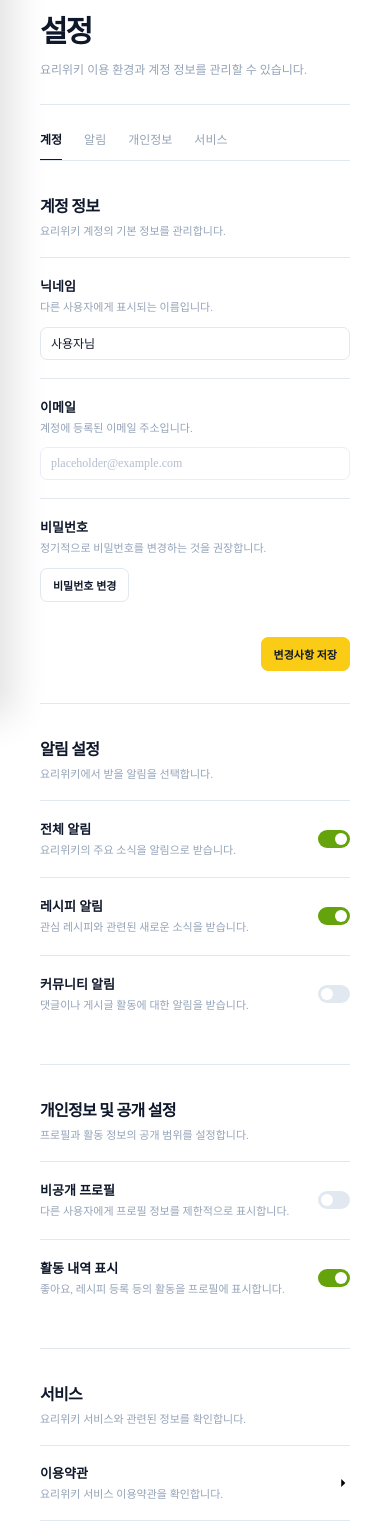
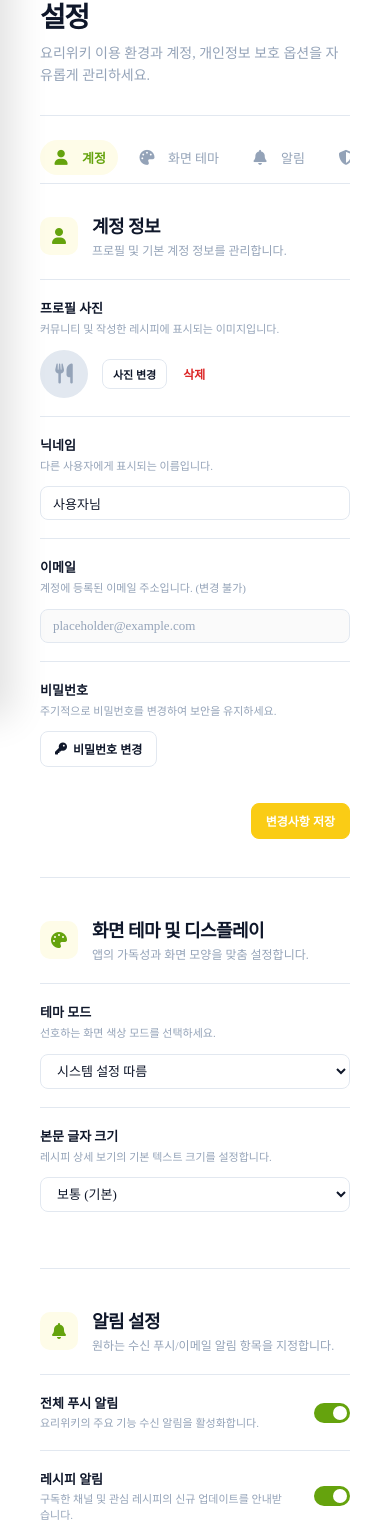
Before and after one commit to easternY-parh0/yori-wiki2, a SvelteKit app: page /beta/settings in a window 390 px wide. Shown: the part 127-1666 px from the top of the page. Built offline with nearby package versions, Linux system fonts and the light colour scheme; no server answers.

Commit message:
advanced settings

```diff
--- a/src/routes/beta/settings/+page.svelte
+++ b/src/routes/beta/settings/+page.svelte
@@ -1,24 +1,66 @@
 <script lang="ts">
+	import { onMount } from 'svelte';
 	import { appPath } from '$lib/app-path';
 	import Breadcrumb from '$lib/components/layouts/Breadcrumb.svelte';
+
+	// Svelte 5 Runes 상태 선언
+	let theme = $state<'system' | 'light' | 'dark'>('system');
+	let fontSize = $state<'small' | 'medium' | 'large'>('medium');
 
 	let notifications = $state(true);
 	let recipeUpdates = $state(true);
 	let communityUpdates = $state(false);
+	let marketingUpdates = $state(false);
+
 	let privateProfile = $state(false);
 	let showActivity = $state(true);
+	let allowSearchEngine = $state(true);
 
 	let showDeleteModal = $state(false);
+
+	// 현재 활성화된 섹션 ID 감지 상태
+	let activeSection = $state('account');
 
 	const breadcrumbItems = [
 		{ label: '요리위키', href: appPath('/') },
 		{ label: '설정' }
 	];
+
+	// IntersectionObserver를 사용한 스크롤 감지 하이라이팅
+	onMount(() => {
+		const sections = document.querySelectorAll('section[id]');
+
+		const observer = new IntersectionObserver(
+			(entries) => {
+				entries.forEach((entry) => {
+					if (entry.isIntersecting) {
+						activeSection = entry.target.id;
+					}
+				});
+			},
+			{
+				// 상단 헤더 높이(약 80px)를 고려하여 관찰 영역 오프셋 지정
+				rootMargin: '-80px 0px -60% 0px',
+				threshold: 0.1
+			}
+		);
+
+		sections.forEach((section) => observer.observe(section));
+
+		return () => {
+			observer.disconnect();
+		};
+	});
 </script>
 
 <svelte:head>
 	<title>설정 | 요리위키</title>
 	<meta name="description" content="요리위키 계정 및 서비스 설정" />
+	<!-- Font Awesome CDN -->
+	<link
+		rel="stylesheet"
+		href="https://cdnjs.cloudflare.com/ajax/libs/font-awesome/6.5.1/css/all.min.css"
+	/>
 </svelte:head>
 
 <main class="page">
@@ -27,74 +69,81 @@
 	<section class="settings-header">
 		<div>
 			<h1>설정</h1>
-			<p>요리위키 이용 환경과 계정 정보를 관리할 수 있습니다.</p>
+			<p>요리위키 이용 환경과 계정, 개인정보 보호 옵션을 자유롭게 관리하세요.</p>
 		</div>
 	</section>
 
 	<div class="settings-layout">
+		<!-- 좌측 사이드바 네비게이션 (activeSection에 따라 동적 클래스 적용) -->
 		<aside class="settings-nav">
-			<a href="#account" class="active">
-				<svg viewBox="0 0 24 24">
-					<circle cx="12" cy="8" r="3" />
-					<path d="M5 20c.8-4 3.2-6 7-6s6.2 2 7 6" />
-				</svg>
-				계정
+			<a href="#account" class:active={activeSection === 'account'}>
+				<i class="fa-solid fa-user"></i>
+				<span>계정</span>
 			</a>
-
-			<a href="#notifications">
-				<svg viewBox="0 0 24 24">
-					<path d="M18 9a6 6 0 0 0-12 0c0 7-3 7-3 9h18c0-2-3-2-3-9M10 21h4" />
-				</svg>
-				알림
+			<a href="#display" class:active={activeSection === 'display'}>
+				<i class="fa-solid fa-palette"></i>
+				<span>화면 테마</span>
 			</a>
-
-			<a href="#privacy">
-				<svg viewBox="0 0 24 24">
-					<rect x="5" y="10" width="14" height="10" rx="2" />
-					<path d="M8 10V7a4 4 0 0 1 8 0v3" />
-				</svg>
-				개인정보
+			<a href="#notifications" class:active={activeSection === 'notifications'}>
+				<i class="fa-solid fa-bell"></i>
+				<span>알림</span>
 			</a>
-
-			<a href="#service">
-				<svg viewBox="0 0 24 24">
-					<path d="M12 3v18M3 12h18" />
-					<circle cx="12" cy="12" r="9" />
-				</svg>
-				서비스
+			<a href="#privacy" class:active={activeSection === 'privacy'}>
+				<i class="fa-solid fa-shield-halved"></i>
+				<span>개인정보</span>
+			</a>
+			<a href="#service" class:active={activeSection === 'service'}>
+				<i class="fa-solid fa-circle-info"></i>
+				<span>서비스 정보</span>
 			</a>
 		</aside>
 
+		<!-- 메인 설정 콘텐츠 영역 -->
 		<div class="settings-content">
+			<!-- 1. 계정 정보 -->
 			<section id="account" class="settings-card">
 				<div class="card-heading">
 					<div class="heading-icon">
-						<svg viewBox="0 0 24 24">
-							<circle cx="12" cy="8" r="3" />
-							<path d="M5 20c.8-4 3.2-6 7-6s6.2 2 7 6" />
-						</svg>
+						<i class="fa-solid fa-user"></i>
 					</div>
 					<div>
 						<h2>계정 정보</h2>
-						<p>요리위키 계정의 기본 정보를 관리합니다.</p>
+						<p>프로필 및 기본 계정 정보를 관리합니다.</p>
 					</div>
 				</div>
 
 				<div class="form-list">
+					<!-- 프로필 사진 -->
+					<div class="form-row profile-row">
+						<div>
+							<label>프로필 사진</label>
+							<span>커뮤니티 및 작성한 레시피에 표시되는 이미지입니다.</span>
+						</div>
+						<div class="avatar-group">
+							<div class="avatar-preview">
+								<i class="fa-solid fa-utensils"></i>
+							</div>
+							<div class="avatar-actions">
+								<button type="button" class="outline-button sm">사진 변경</button>
+								<button type="button" class="text-button text-danger">삭제</button>
+							</div>
+						</div>
+					</div>
+
 					<div class="form-row">
 						<div>
 							<label>닉네임</label>
 							<span>다른 사용자에게 표시되는 이름입니다.</span>
 						</div>
 						<div class="input-wrap">
-							<input value="사용자님" />
+							<input value="사용자님" placeholder="닉네임을 입력하세요" />
 						</div>
 					</div>
 
 					<div class="form-row">
 						<div>
 							<label>이메일</label>
-							<span>계정에 등록된 이메일 주소입니다.</span>
+							<span>계정에 등록된 이메일 주소입니다. (변경 불가)</span>
 						</div>
 						<div class="input-wrap">
 							<input value="placeholder@example.com" disabled />
@@ -104,9 +153,11 @@
 					<div class="form-row">
 						<div>
 							<label>비밀번호</label>
-							<span>정기적으로 비밀번호를 변경하는 것을 권장합니다.</span>
+							<span>주기적으로 비밀번호를 변경하여 보안을 유지하세요.</span>
 						</div>
-						<a href={appPath('/profile/password')} class="outline-button">비밀번호 변경</a>
+						<a href={appPath('/profile/password')} class="outline-button">
+							<i class="fa-solid fa-key icon-left"></i>비밀번호 변경
+						</a>
 					</div>
 				</div>
 
@@ -115,24 +166,66 @@
 				</div>
 			</section>
 
+			<!-- 2. 화면 및 테마 설정 -->
+			<section id="display" class="settings-card">
+				<div class="card-heading">
+					<div class="heading-icon">
+						<i class="fa-solid fa-palette"></i>
+					</div>
+					<div>
+						<h2>화면 테마 및 디스플레이</h2>
+						<p>앱의 가독성과 화면 모양을 맞춤 설정합니다.</p>
+					</div>
+				</div>
+
+				<div class="form-list">
+					<div class="form-row">
+						<div>
+							<label>테마 모드</label>
+							<span>선호하는 화면 색상 모드를 선택하세요.</span>
+						</div>
+						<div class="select-wrap">
+							<select bind:value={theme}>
+								<option value="system">시스템 설정 따름</option>
+								<option value="light">라이트 모드</option>
+								<option value="dark">다크 모드</option>
+							</select>
+						</div>
+					</div>
+
+					<div class="form-row">
+						<div>
+							<label>본문 글자 크기</label>
+							<span>레시피 상세 보기의 기본 텍스트 크기를 설정합니다.</span>
+						</div>
+						<div class="select-wrap">
+							<select bind:value={fontSize}>
+								<option value="small">작게</option>
+								<option value="medium">보통 (기본)</option>
+								<option value="large">크게</option>
+							</select>
+						</div>
+					</div>
+				</div>
+			</section>
+
+			<!-- 3. 알림 설정 -->
 			<section id="notifications" class="settings-card">
 				<div class="card-heading">
 					<div class="heading-icon">
-						<svg viewBox="0 0 24 24">
-							<path d="M18 9a6 6 0 0 0-12 0c0 7-3 7-3 9h18c0-2-3-2-3-9M10 21h4" />
-						</svg>
+						<i class="fa-solid fa-bell"></i>
 					</div>
 					<div>
 						<h2>알림 설정</h2>
-						<p>요리위키에서 받을 알림을 선택합니다.</p>
+						<p>원하는 수신 푸시/이메일 알림 항목을 지정합니다.</p>
 					</div>
 				</div>
 
 				<div class="option-list">
 					<label class="option-row">
 						<div>
-							<strong>전체 알림</strong>
-							<span>요리위키의 주요 소식을 알림으로 받습니다.</span>
+							<strong>전체 푸시 알림</strong>
+							<span>요리위키의 주요 기능 수신 알림을 활성화합니다.</span>
 						</div>
 						<input type="checkbox" bind:checked={notifications} />
 						<span class="toggle"></span>
@@ -141,7 +234,7 @@
 					<label class="option-row">
 						<div>
 							<strong>레시피 알림</strong>
-							<span>관심 레시피와 관련된 새로운 소식을 받습니다.</span>
+							<span>구독한 채널 및 관심 레시피의 신규 업데이트를 안내받습니다.</span>
 						</div>
 						<input type="checkbox" bind:checked={recipeUpdates} />
 						<span class="toggle"></span>
@@ -150,25 +243,32 @@
 					<label class="option-row">
 						<div>
 							<strong>커뮤니티 알림</strong>
-							<span>댓글이나 게시글 활동에 대한 알림을 받습니다.</span>
+							<span>내 글의 댓글, 좋아요 및 답글 소식을 알려드립니다.</span>
 						</div>
 						<input type="checkbox" bind:checked={communityUpdates} />
+						<span class="toggle"></span>
+					</label>
+
+					<label class="option-row">
+						<div>
+							<strong>이벤트 및 혜택 알림 (선택)</strong>
+							<span>맞춤형 요리 클래스, 할인 쿠폰 및 이벤트 소식을 받습니다.</span>
+						</div>
+						<input type="checkbox" bind:checked={marketingUpdates} />
 						<span class="toggle"></span>
 					</label>
 				</div>
 			</section>
 
+			<!-- 4. 개인정보 및 공개 설정 -->
 			<section id="privacy" class="settings-card">
 				<div class="card-heading">
 					<div class="heading-icon">
-						<svg viewBox="0 0 24 24">
-							<rect x="5" y="10" width="14" height="10" rx="2" />
-							<path d="M8 10V7a4 4 0 0 1 8 0v3" />
-						</svg>
+						<i class="fa-solid fa-shield-halved"></i>
 					</div>
 					<div>
 						<h2>개인정보 및 공개 설정</h2>
-						<p>프로필과 활동 정보의 공개 범위를 설정합니다.</p>
+						<p>프로필 및 내 활동 내역의 공개 범위를 조정합니다.</p>
 					</div>
 				</div>
 
@@ -176,7 +276,7 @@
 					<label class="option-row">
 						<div>
 							<strong>비공개 프로필</strong>
-							<span>다른 사용자에게 프로필 정보를 제한적으로 표시합니다.</span>
+							<span>다른 사용자가 내 프로필 방문 시 정보를 제한적으로 표시합니다.</span>
 						</div>
 						<input type="checkbox" bind:checked={privateProfile} />
 						<span class="toggle"></span>
@@ -184,26 +284,33 @@
 
 					<label class="option-row">
 						<div>
-							<strong>활동 내역 표시</strong>
-							<span>좋아요, 레시피 등록 등의 활동을 프로필에 표시합니다.</span>
+							<strong>활동 내역 공개</strong>
+							<span>스크랩한 레시피, 작성한 후기 등의 활동 내역을 공개합니다.</span>
 						</div>
 						<input type="checkbox" bind:checked={showActivity} />
+						<span class="toggle"></span>
+					</label>
+
+					<label class="option-row">
+						<div>
+							<strong>검색 엔진 수집 허용</strong>
+							<span>외부 검색 엔진(구글, 네이버 등)에 내 공개 프로필 노출을 허용합니다.</span>
+						</div>
+						<input type="checkbox" bind:checked={allowSearchEngine} />
 						<span class="toggle"></span>
 					</label>
 				</div>
 			</section>
 
+			<!-- 5. 서비스 정보 -->
 			<section id="service" class="settings-card">
 				<div class="card-heading">
 					<div class="heading-icon">
-						<svg viewBox="0 0 24 24">
-							<circle cx="12" cy="12" r="3" />
-							<path d="M19.4 15a1.7 1.7 0 0 0 .3 1.9l.1.1-1.8 1.8-.1-.1a1.7 1.7 0 0 0-1.9-.3 1.7 1.7 0 0 0-1 1.5v.1h-2.5v-.1a1.7 1.7 0 0 0-1-1.5 1.7 1.7 0 0 0-1.9.3l-.1.1-1.8-1.8.1-.1A1.7 1.7 0 0 0 8 15a1.7 1.7 0 0 0-1.5-1H6.4v-2.5h.1a1.7 1.7 0 0 0 1.5-1A1.7 1.7 0 0 0 7.7 8.6l-.1-.1 1.8-1.8.1.1a1.7 1.7 0 0 0 1.9.3 1.7 1.7 0 0 0 1-1.5v-.1h2.5v.1a1.7 1.7 0 0 0 1 1.5 1.7 1.7 0 0 0 1.9-.3l.1-.1 1.8 1.8-.1.1a1.7 1.7 0 0 0-.3 1.9 1.7 1.7 0 0 0 1.5 1h.1V14h-.1a1.7 1.7 0 0 0-1.4 1z" />
-						</svg>
+						<i class="fa-solid fa-circle-info"></i>
 					</div>
 					<div>
-						<h2>서비스</h2>
-						<p>요리위키 서비스와 관련된 정보를 확인합니다.</p>
+						<h2>서비스 정보 및 약관</h2>
+						<p>요리위키 서비스 약관 및 버전 정보를 확인합니다.</p>
 					</div>
 				</div>
 
@@ -211,66 +318,82 @@
 					<a href={appPath('/terms')}>
 						<div>
 							<strong>이용약관</strong>
-							<span>요리위키 서비스 이용약관을 확인합니다.</span>
+							<span>요리위키 서비스 이용 약관을 확인합니다.</span>
 						</div>
-						<svg viewBox="0 0 24 24"><path d="M9 5l7 7-7 7" /></svg>
+						<i class="fa-solid fa-chevron-right arrow-icon"></i>
 					</a>
 
 					<a href={appPath('/privacy')}>
 						<div>
 							<strong>개인정보처리방침</strong>
-							<span>개인정보 처리 및 보호에 관한 내용을 확인합니다.</span>
+							<span>개인정보 수집 및 처리 보호 지침을 확인합니다.</span>
 						</div>
-						<svg viewBox="0 0 24 24"><path d="M9 5l7 7-7 7" /></svg>
+						<i class="fa-solid fa-chevron-right arrow-icon"></i>
 					</a>
 
 					<a href={appPath('/faq')}>
 						<div>
-							<strong>자주 묻는 질문</strong>
-							<span>서비스 이용에 궁금한 점이 있다면 확인해보세요.</span>
+							<strong>자주 묻는 질문 (FAQ)</strong>
+							<span>서비스 궁금증이나 이용 안내를 찾을 수 있습니다.</span>
 						</div>
-						<svg viewBox="0 0 24 24"><path d="M9 5l7 7-7 7" /></svg>
+						<i class="fa-solid fa-chevron-right arrow-icon"></i>
 					</a>
+
+					<div class="info-row">
+						<div>
+							<strong>현재 앱 버전</strong>
+							<span>v2.4.0 (최신 버전 사용 중)</span>
+						</div>
+						<span class="badge">최신</span>
+					</div>
 				</div>
 			</section>
 
+			<!-- 계정 삭제 카드 -->
 			<section class="danger-card">
 				<div>
-					<span class="danger-label">ACCOUNT</span>
+					<span class="danger-label">DANGER ZONE</span>
 					<h2>계정 삭제</h2>
-					<p>계정을 삭제하면 작성한 레시피와 활동 정보가 삭제될 수 있습니다.</p>
+					<p>계정을 삭제하면 등록한 레시피 및 북마크 정보가 모두 복구 불가능하게 삭제됩니다.</p>
 				</div>
 
 				<button class="danger-button" type="button" onclick={() => (showDeleteModal = true)}>
-					계정 삭제
+					<i class="fa-solid fa-trash-can icon-left"></i>계정 삭제
 				</button>
 			</section>
 		</div>
 	</div>
 </main>
 
+<!-- 삭제 확인 모달 -->
 {#if showDeleteModal}
 	<div class="modal-backdrop">
 		<div class="modal" role="dialog" aria-modal="true" aria-labelledby="delete-title">
 			<div class="modal-icon">
-				<svg viewBox="0 0 24 24">
-					<path d="M12 9v4M12 17h.01" />
-					<path d="M10.3 4.5L2.8 17.5A2 2 0 0 0 4.5 20h15a2 2 0 0 0 1.7-2.5l-7.5-13a2 2 0 0 0-3.4 0z" />
-				</svg>
+				<i class="fa-solid fa-triangle-exclamation"></i>
 			</div>
 
-			<h2 id="delete-title">계정을 삭제하시겠어요?</h2>
-			<p>실제 서비스에서는 계정 삭제 전 확인 절차가 진행됩니다. 현재는 화면만 구현되어 있습니다.</p>
+			<h2 id="delete-title">정말 계정을 삭제하시겠습니까?</h2>
+			<p>삭제된 계정과 모든 데이터는 복구할 수 없습니다. 계속하시겠습니까?</p>
 
 			<div class="modal-actions">
-				<button type="button" class="cancel-button" onclick={() => (showDeleteModal = false)}>취소</button>
-				<button type="button" class="danger-button" onclick={() => (showDeleteModal = false)}>삭제하기</button>
+				<button type="button" class="cancel-button" onclick={() => (showDeleteModal = false)}>
+					취소
+				</button>
+				<button type="button" class="danger-button" onclick={() => (showDeleteModal = false)}>
+					삭제하기
+				</button>
 			</div>
 		</div>
 	</div>
 {/if}
 
 <style>
+	/* 부드러운 스크롤 적용 */
+	:global(html) {
+		scroll-behavior: smooth;
+	}
+
 	.page {
 		width: min(1160px, calc(100% - 48px));
 		min-height: 100vh;
@@ -281,7 +404,6 @@
 	}
 
 	/* Header */
-
 	.settings-header {
 		padding-bottom: 28px;
 		border-bottom: 1px solid var(--border);
@@ -289,103 +411,116 @@
 
 	.settings-header h1 {
 		margin: 0;
-		font-size: 38px;
-		font-weight: 750;
-		letter-spacing: -0.07em;
-		line-height: 1.3;
+		font-size: 36px;
+		font-weight: 800;
+		letter-spacing: -0.05em;
+		line-height: 1.2;
 	}
 
 	.settings-header p {
-		margin: 9px 0 0;
+		margin: 8px 0 0;
 		color: var(--text-muted);
-		font-size: 13px;
-		line-height: 1.7;
+		font-size: 14px;
+		line-height: 1.6;
 	}
 
 	/* Layout */
-
 	.settings-layout {
 		display: grid;
-		grid-template-columns: 150px minmax(0, 1fr);
-		gap: 60px;
-		margin-top: 38px;
+		grid-template-columns: 180px minmax(0, 1fr);
+		gap: 50px;
+		margin-top: 36px;
 	}
 
 	/* Navigation */
-
 	.settings-nav {
 		position: sticky;
-		top: 90px;
+		top: 100px; /* 상단 헤더 높이를 고려하여 조정 */
 		align-self: start;
 		display: flex;
 		flex-direction: column;
+		gap: 4px;
 	}
 
 	.settings-nav a {
-		display: block;
-		padding: 9px 0;
+		display: flex;
+		align-items: center;
+		gap: 12px;
+		padding: 10px 14px;
+		border-radius: 8px;
 		color: var(--text-muted);
-		font-size: 13px;
+		font-size: 14px;
 		font-weight: 550;
 		text-decoration: none;
-		transition: color 0.15s ease;
+		transition: all 0.15s ease;
 	}
 
-	.settings-nav a:hover,
-	.settings-nav a.active {
+	.settings-nav a i {
+		font-size: 15px;
+		width: 18px;
+		text-align: center;
+	}
+
+	.settings-nav a:hover {
 		color: var(--text);
+		background: var(--surface-yellow, rgba(0, 0, 0, 0.03));
 	}
 
 	.settings-nav a.active {
+		color: var(--accent, #e11d48);
+		background: var(--surface-yellow, rgba(225, 29, 72, 0.08));
 		font-weight: 700;
 	}
 
-	.settings-nav svg {
-		display: none;
-	}
-
-	/* Content */
-
+	/* Content & Cards */
 	.settings-content {
 		min-width: 0;
 		display: flex;
 		flex-direction: column;
 	}
 
-	/* Sections */
-
 	.settings-card {
 		padding: 0 0 38px;
 		margin-bottom: 38px;
 		border-bottom: 1px solid var(--border);
+		/* 상단 고정 헤더에 가려지지 않도록 스크롤 마진 추가 */
+		scroll-margin-top: 100px;
 	}
 
 	.card-heading {
-		display: block;
-		padding: 0 0 19px;
+		display: flex;
+		align-items: center;
+		gap: 14px;
+		padding-bottom: 20px;
 		border-bottom: 1px solid var(--border);
 	}
 
 	.heading-icon {
-		display: none;
+		display: flex;
+		align-items: center;
+		justify-content: center;
+		width: 38px;
+		height: 38px;
+		border-radius: 10px;
+		background: var(--surface-yellow, #f1f5f9);
+		color: var(--accent, #0f172a);
+		font-size: 16px;
 	}
 
 	.card-heading h2 {
-		margin: 0 0 5px;
-		font-size: 17px;
+		margin: 0;
+		font-size: 18px;
 		font-weight: 700;
-		letter-spacing: -0.045em;
+		letter-spacing: -0.03em;
 	}
 
 	.card-heading p {
-		margin: 0;
+		margin: 3px 0 0;
 		color: var(--text-muted);
 		font-size: 12px;
-		line-height: 1.7;
 	}
 
-	/* Account */
-
+	/* Form Elements & Rows */
 	.form-list {
 		padding: 0;
 	}
@@ -419,38 +554,72 @@
 		display: block;
 		color: var(--text-muted);
 		font-size: 11px;
-		line-height: 1.6;
+		line-height: 1.5;
 	}
 
-	.input-wrap {
-		flex-shrink: 0;
+	/* Profile Avatar Row */
+	.profile-row {
+		align-items: center;
 	}
 
-	.input-wrap input {
-		width: 230px;
+	.avatar-group {
+		display: flex;
+		align-items: center;
+		gap: 14px;
+	}
+
+	.avatar-preview {
+		width: 48px;
+		height: 48px;
+		border-radius: 50%;
+		background: var(--border);
+		display: grid;
+		place-items: center;
+		font-size: 20px;
+		color: var(--text-muted);
+	}
+
+	.avatar-actions {
+		display: flex;
+		align-items: center;
+		gap: 8px;
+	}
+
+	/* Inputs & Selects */
+	.input-wrap input,
+	.select-wrap select {
+		width: 220px;
 		box-sizing: border-box;
-		padding: 8px 10px;
+		padding: 8px 12px;
 		border: 1px solid var(--border);
-		border-radius: 7px;
+		border-radius: 8px;
 		outline: none;
 		background: transparent;
 		color: var(--text);
 		font: inherit;
-		font-size: 12px;
+		font-size: 13px;
 		transition: border-color 0.15s ease;
 	}
 
-	.input-wrap input:focus {
+	.select-wrap select {
+		cursor: pointer;
+	}
+
+	.input-wrap input:focus,
+	.select-wrap select:focus {
 		border-color: var(--accent);
 	}
 
 	.input-wrap input:disabled {
 		color: var(--text-muted);
-		opacity: 0.7;
+		background: rgba(0, 0, 0, 0.02);
 		cursor: not-allowed;
 	}
 
 	/* Buttons */
+	.icon-left {
+		margin-right: 6px;
+	}
 
 	.outline-button,
 	.primary-button,
@@ -460,17 +629,32 @@
 		align-items: center;
 		justify-content: center;
 		box-sizing: border-box;
-		border-radius: 7px;
-		padding: 8px 12px;
+		border-radius: 8px;
+		padding: 8px 14px;
 		font: inherit;
-		font-size: 11px;
+		font-size: 12px;
 		font-weight: 650;
 		text-decoration: none;
 		cursor: pointer;
-		transition:
-			background 0.15s ease,
-			border-color 0.15s ease,
-			color 0.15s ease;
+		transition: all 0.15s ease;
+	}
+
+	.outline-button.sm {
+		padding: 6px 10px;
+		font-size: 11px;
+	}
+
+	.text-button {
+		background: none;
+		border: none;
+		font-size: 12px;
+		font-weight: 600;
+		cursor: pointer;
+		padding: 4px 8px;
+	}
+
+	.text-danger {
+		color: #dc2626;
 	}
 
 	.outline-button,
@@ -483,30 +667,28 @@
 	.outline-button:hover,
 	.cancel-button:hover {
 		border-color: var(--accent);
-		background: var(--surface-yellow);
+		background: var(--surface-yellow, rgba(0, 0, 0, 0.03));
 		color: var(--accent);
 	}
 
 	.card-footer {
 		display: flex;
 		justify-content: flex-end;
-		padding-top: 17px;
+		padding-top: 18px;
 	}
 
 	.primary-button {
-		border: 1px solid var(--primary);
-		background: var(--primary);
-		color: #0f172a;
+		border: 1px solid var(--primary, #0f172a);
+		background: var(--primary, #0f172a);
+		color: #ffffff;
 	}
 
 	.primary-button:hover {
-		border-color: var(--accent);
-		background: var(--accent);
-		color: #fff;
+		border-color: var(--accent, #2563eb);
+		background: var(--accent, #2563eb);
 	}
 
-	/* Options */
-
+	/* Option Switches (Toggles) */
 	.option-list {
 		padding: 0;
 	}
@@ -533,7 +715,7 @@
 
 	.option-row strong {
 		display: block;
-		margin-bottom: 4px;
+		margin-bottom: 3px;
 		color: var(--text);
 		font-size: 13px;
 		font-weight: 650;
@@ -543,7 +725,7 @@
 		display: block;
 		color: var(--text-muted);
 		font-size: 11px;
-		line-height: 1.6;
+		line-height: 1.5;
 	}
 
 	.option-row input {
@@ -557,8 +739,8 @@
 	.toggle {
 		position: relative;
 		display: block;
-		width: 32px !important;
-		height: 18px;
+		width: 36px !important;
+		height: 20px;
 		flex-shrink: 0;
 		border-radius: 999px;
 		background: var(--border);
@@ -566,43 +748,45 @@
 	}
 
 	.toggle::after {
-		content: "";
+		content: '';
 		position: absolute;
 		top: 3px;
 		left: 3px;
-		width: 12px;
-		height: 12px;
+		width: 14px;
+		height: 14px;
 		border-radius: 50%;
 		background: #fff;
 		transition: transform 0.2s ease;
 	}
 
 	.option-row input:checked + .toggle {
-		background: var(--accent);
+		background: var(--accent, #2563eb);
 	}
 
 	.option-row input:checked + .toggle::after {
-		transform: translateX(14px);
+		transform: translateX(16px);
 	}
 
-	/* Service */
-
+	/* Links & Service List */
 	.link-list {
 		display: flex;
 		flex-direction: column;
 	}
 
-	.link-list a {
+	.link-list a,
+	.info-row {
 		display: flex;
 		align-items: center;
+		justify-content: space-between;
 		gap: 18px;
-		padding: 17px 0;
+		padding: 16px 0;
 		border-bottom: 1px solid var(--border);
 		color: inherit;
 		text-decoration: none;
 	}
 
-	.link-list a:last-child {
+	.link-list a:last-child,
+	.info-row:last-child {
 		border-bottom: 0;
 	}
 
@@ -610,14 +794,9 @@
 		color: var(--accent);
 	}
 
-	.link-list a div {
-		flex: 1;
-		min-width: 0;
-	}
-
 	.link-list strong {
 		display: block;
-		margin-bottom: 4px;
+		margin-bottom: 3px;
 		color: var(--text);
 		font-size: 13px;
 		font-weight: 650;
@@ -628,46 +807,49 @@
 		display: block;
 		color: var(--text-muted);
 		font-size: 11px;
-		line-height: 1.6;
 	}
 
-	.link-list svg {
-		width: 14px;
-		height: 14px;
-		flex-shrink: 0;
+	.arrow-icon {
+		font-size: 12px;
 		color: var(--text-muted);
 	}
 
-	/* Account Delete */
+	.badge {
+		padding: 2px 8px;
+		border-radius: 12px;
+		background: rgba(34, 197, 94, 0.12);
+		color: #16a34a;
+		font-size: 10px;
+		font-weight: 700;
+	}
 
+	/* Danger Card */
 	.danger-card {
 		display: flex;
 		align-items: center;
 		justify-content: space-between;
 		gap: 25px;
-		padding-top: 3px;
+		padding-top: 10px;
 	}
 
 	.danger-card h2 {
-		margin: 5px 0;
-		font-size: 14px;
+		margin: 4px 0;
+		font-size: 15px;
 		font-weight: 700;
-		letter-spacing: -0.03em;
 	}
 
 	.danger-card p {
 		margin: 0;
 		color: var(--text-muted);
-		font-size: 11px;
-		line-height: 1.7;
+		font-size: 12px;
 	}
 
 	.danger-label {
 		display: block;
 		color: #dc2626;
-		font-size: 9px;
-		font-weight: 700;
-		letter-spacing: 0.08em;
+		font-size: 10px;
+		font-weight: 800;
+		letter-spacing: 0.05em;
 	}
 
 	.danger-button {
@@ -683,7 +865,6 @@
 	}
 
 	/* Modal */
-
 	.modal-backdrop {
 		position: fixed;
 		inset: 0;
@@ -691,136 +872,110 @@
 		display: grid;
 		place-items: center;
 		padding: 20px;
-		background: rgba(15, 23, 42, 0.58);
-		backdrop-filter: blur(3px);
+		background: rgba(15, 23, 42, 0.6);
+		backdrop-filter: blur(4px);
 	}
 
 	.modal {
-		width: min(380px, 100%);
+		width: min(400px, 100%);
 		box-sizing: border-box;
-		padding: 27px;
+		padding: 28px;
 		border: 1px solid var(--border);
-		border-radius: 12px;
-		background: var(--surface);
+		border-radius: 16px;
+		background: var(--surface, #ffffff);
 		color: var(--text);
-		box-shadow: 0 18px 50px rgba(0, 0, 0, 0.16);
+		box-shadow: 0 20px 40px rgba(0, 0, 0, 0.2);
+		text-align: center;
 	}
 
 	.modal-icon {
-		display: none;
+		width: 48px;
+		height: 48px;
+		margin: 0 auto 16px;
+		border-radius: 50%;
+		background: #fef2f2;
+		color: #dc2626;
+		display: grid;
+		place-items: center;
+		font-size: 20px;
 	}
 
 	.modal h2 {
 		margin: 0 0 8px;
-		font-size: 16px;
+		font-size: 17px;
 		font-weight: 700;
-		letter-spacing: -0.04em;
 	}
 
 	.modal p {
 		margin: 0;
 		color: var(--text-muted);
-		font-size: 12px;
-		line-height: 1.75;
+		font-size: 13px;
+		line-height: 1.6;
 	}
 
 	.modal-actions {
 		display: flex;
-		justify-content: flex-end;
-		gap: 7px;
-		margin-top: 22px;
+		justify-content: center;
+		gap: 10px;
+		margin-top: 24px;
 	}
 
-	/* Mobile */
-
+	/* Responsive Mobile */
 	@media (max-width: 760px) {
 		.page {
-			padding: 35px 16px 70px;
-		}
-
-		.settings-header {
-			padding-bottom: 24px;
+			padding: 24px 16px 60px;
 		}
 
 		.settings-header h1 {
-			font-size: 30px;
-		}
-
-		.settings-header p {
-			font-size: 12px;
+			font-size: 28px;
 		}
 
 		.settings-layout {
 			display: block;
-			margin-top: 25px;
+			margin-top: 24px;
 		}
 
 		.settings-nav {
 			position: static;
-			display: flex;
 			flex-direction: row;
-			gap: 22px;
-			margin-bottom: 32px;
+			gap: 8px;
+			margin-bottom: 28px;
 			overflow-x: auto;
+			padding-bottom: 8px;
 			border-bottom: 1px solid var(--border);
 		}
 
 		.settings-nav a {
 			flex-shrink: 0;
-			padding: 0 0 11px;
-			font-size: 12px;
+			padding: 8px 12px;
+			font-size: 13px;
+			border-radius: 20px;
 		}
 
-		.settings-nav a.active {
-			border-bottom: 1px solid var(--text);
-		}
-
-		.settings-card {
-			padding-bottom: 32px;
-			margin-bottom: 32px;
-		}
-
-		.card-heading {
-			padding-bottom: 16px;
-		}
-
-		.card-heading h2 {
-			font-size: 16px;
-		}
-
-		.card-heading p {
-			font-size: 11px;
+		.settings-nav a span {
+			white-space: nowrap;
 		}
 
 		.form-row {
+			flex-direction: column;
 			align-items: flex-start;
-			flex-direction: column;
-			gap: 10px;
+			gap: 12px;
 		}
 
-		.input-wrap {
+		.input-wrap,
+		.select-wrap,
+		.input-wrap input,
+		.select-wrap select {
 			width: 100%;
 		}
 
-		.input-wrap input {
-			width: 100%;
-		}
-
-		.form-row .outline-button {
-			align-self: flex-start;
-		}
-
-		.option-row {
-			gap: 15px;
-		}
-
 		.danger-card {
+			flex-direction: column;
 			align-items: flex-start;
-			flex-direction: column;
 		}
 
 		.danger-button {
-			align-self: flex-start;
+			width: 100%;
 		}
 	}
 </style>
```
